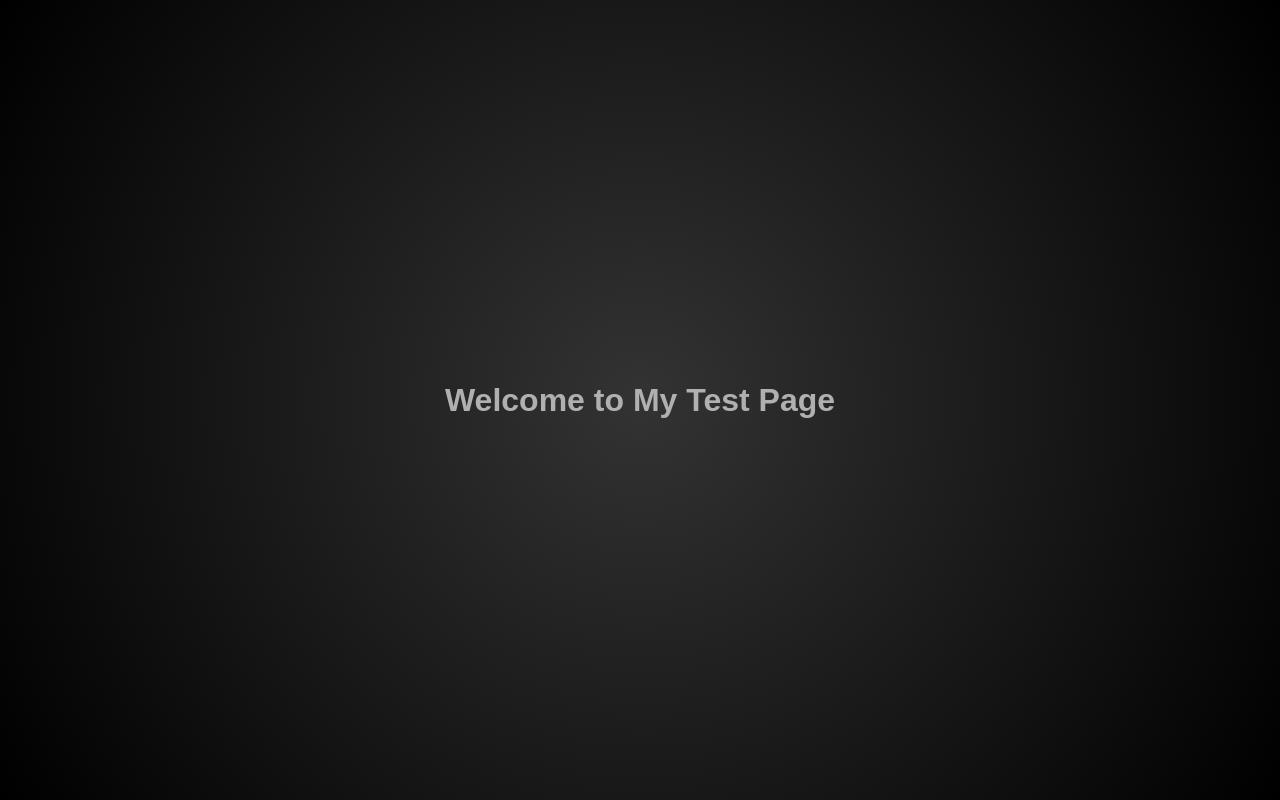
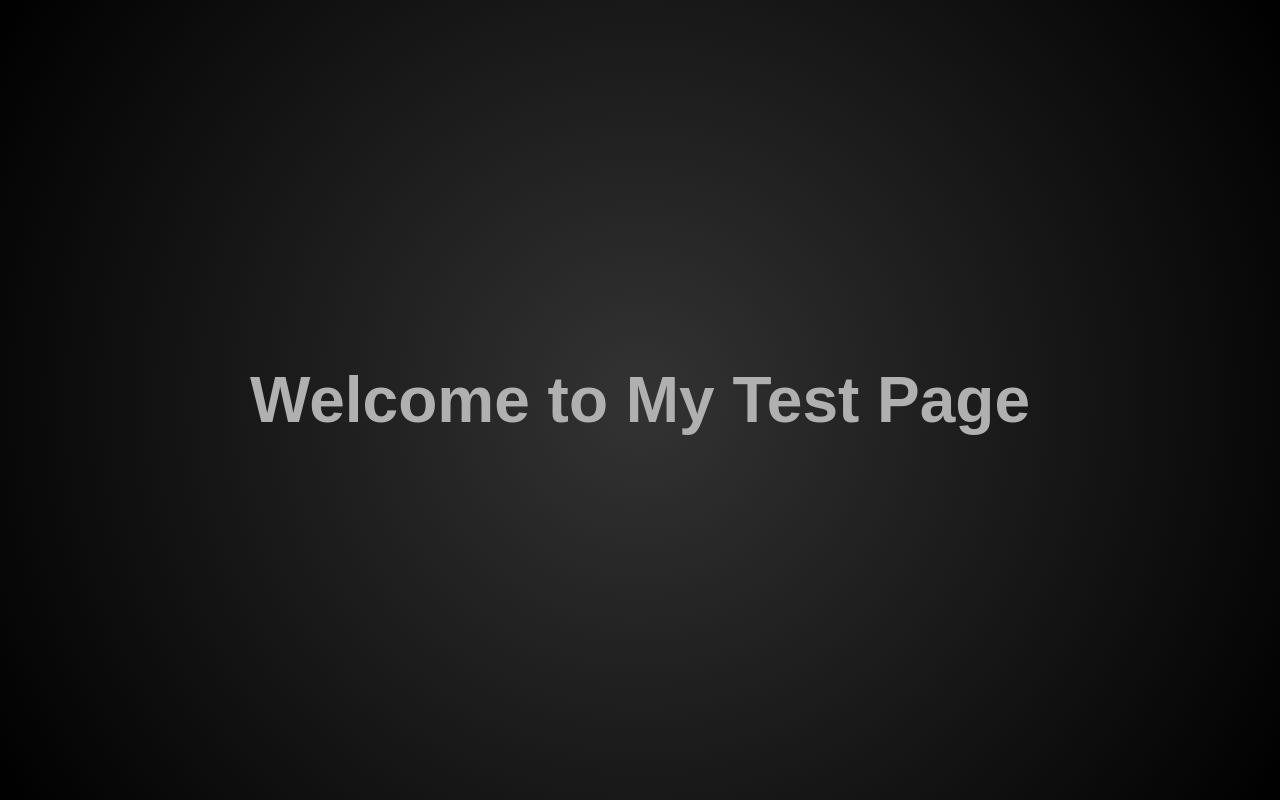
Before and after one commit to ee2k/ee2k.github.io, a plain HTML site: page index.html in a window 1280 px wide. Drawn offline with Linux system fonts and the light colour scheme.

Commit message:
Update index.html

```diff
--- a/index.html
+++ b/index.html
@@ -17,6 +17,9 @@
             padding-top: env(safe-area-inset-top); /* Adjust top padding for the safe area */
             padding-bottom: env(safe-area-inset-bottom); /* Adjust bottom padding for the safe area */
         }
+        h1 {
+            font-size: 4em;
+        }
     </style>
 </head>
 <body>
```
